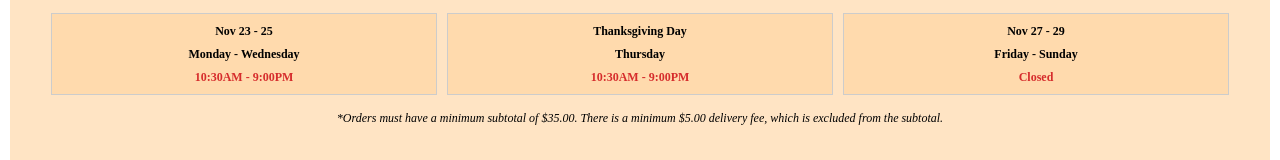
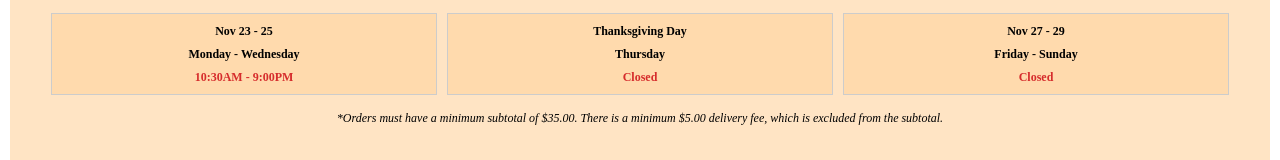
Before and after one commit to hongytan/mingsgarden, a plain HTML site: page index.html in a window 1280 px wide. Shown: the part 1133-1293 px from the top of the page. Drawn offline with Linux system fonts and the light colour scheme.

Commit message:
Fix closing time

```diff
--- a/index.html
+++ b/index.html
@@ -93,7 +93,7 @@
             <div class="day">
                 <div class="day_day"><p>Thanksgiving Day</p></div>
                 <div class="day_day"><p>Thursday</p></div>
-                <div class="day_time"><p>10:30AM - 9:00PM</p></div>
+                <div class="day_time"><p>Closed</p></div>
             </div>
             <div class="day">
                 <div class="day_day"><p>Nov 27 - 29</p></div>
```
